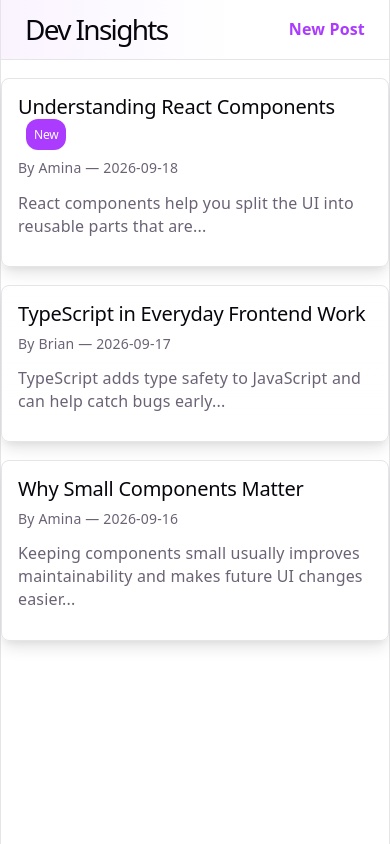
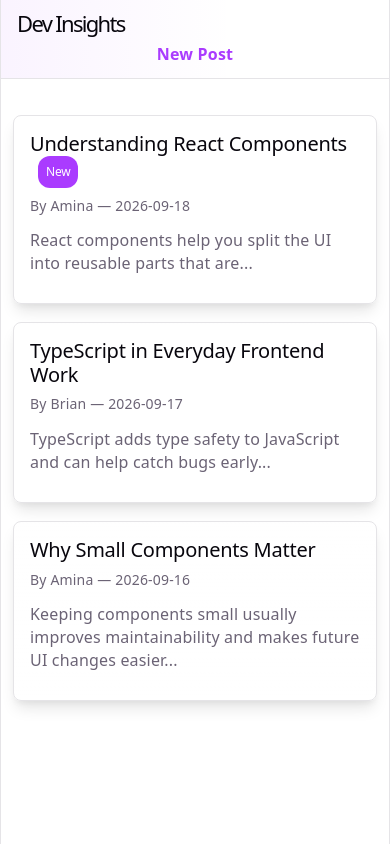
Before and after one commit to Promesse44/Mini-Blog-Project, a React (Vite) app in the folder mini-blog/: page / in a window 390 px wide. Built offline with nearby package versions, Linux system fonts and the light colour scheme.

Commit message:
made header responsive, added main layout...

```diff
--- a/mini-blog/src/App.tsx
+++ b/mini-blog/src/App.tsx
@@ -5,7 +5,7 @@ function App() {
   return (
     <div>
       <Header />
-      <main>
+      <main className="main">
         <PostList />
       </main>
     </div>
--- a/mini-blog/src/components/Header/header.css
+++ b/mini-blog/src/components/Header/header.css
@@ -15,3 +15,21 @@
   text-decoration: none;
   font-weight: 600;
 }
+
+@media (max-width: 600px) {
+  .header {
+    flex-direction: column;
+    align-items: flex-start;
+    gap: 8px;
+    padding: 12px 16px;
+  }
+  .header h1 {
+    font-size: 22px;
+  }
+  .header nav {
+    width: 100%;
+  }
+  .header nav a {
+    display: inline-block;
+  }
+}
--- a/mini-blog/src/index.css
+++ b/mini-blog/src/index.css
@@ -109,3 +109,17 @@ code {
   padding: 4px 8px;
   background: var(--code-bg);
 }
+
+.main {
+  padding: 28px 20px;
+  flex: 1 1 auto;
+  display: flex;
+  flex-direction: column;
+  gap: 16px;
+}
+
+@media (max-width: 600px) {
+  .main {
+    padding: 18px 12px;
+  }
+}
```
Also changed, not shown: 1 other file (tests, documents, lock files or other folders).
